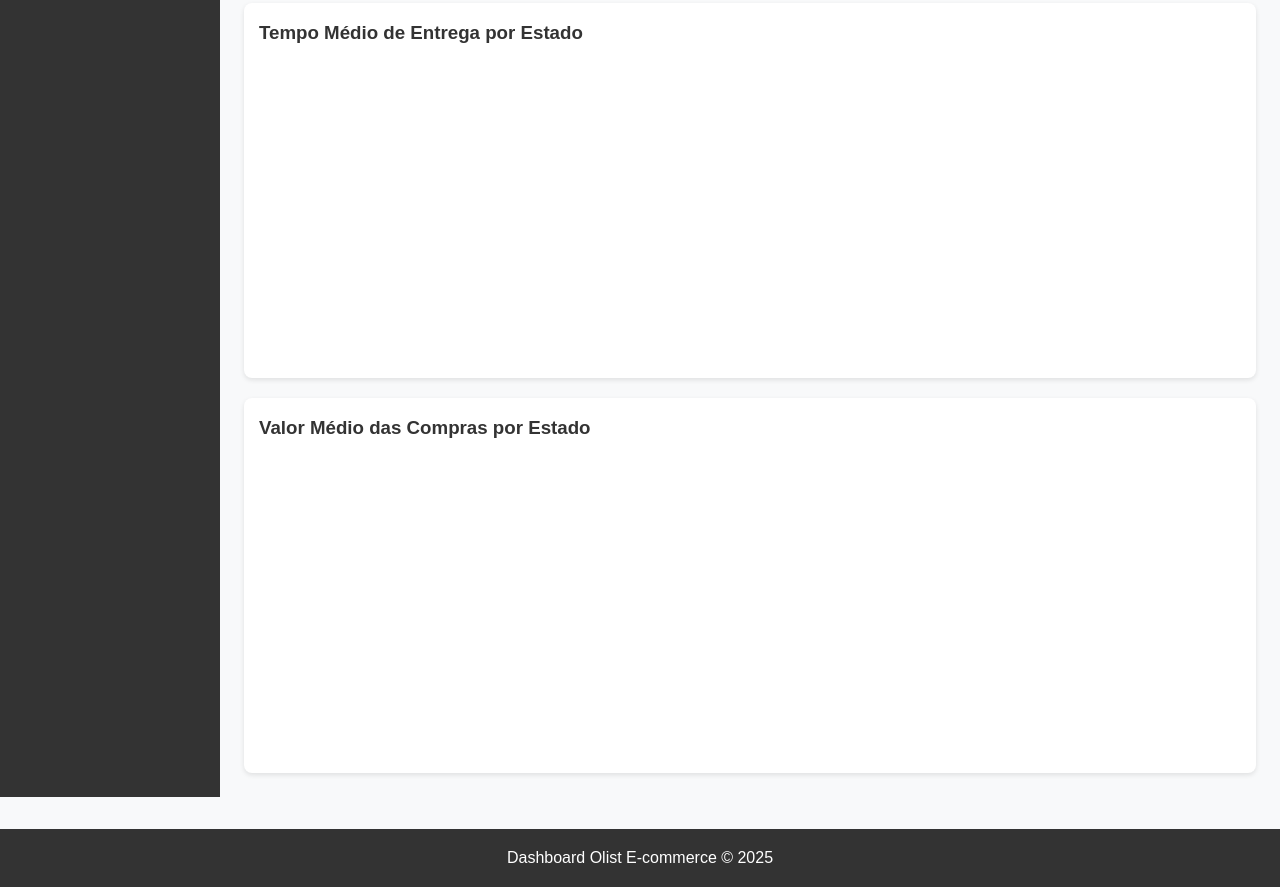
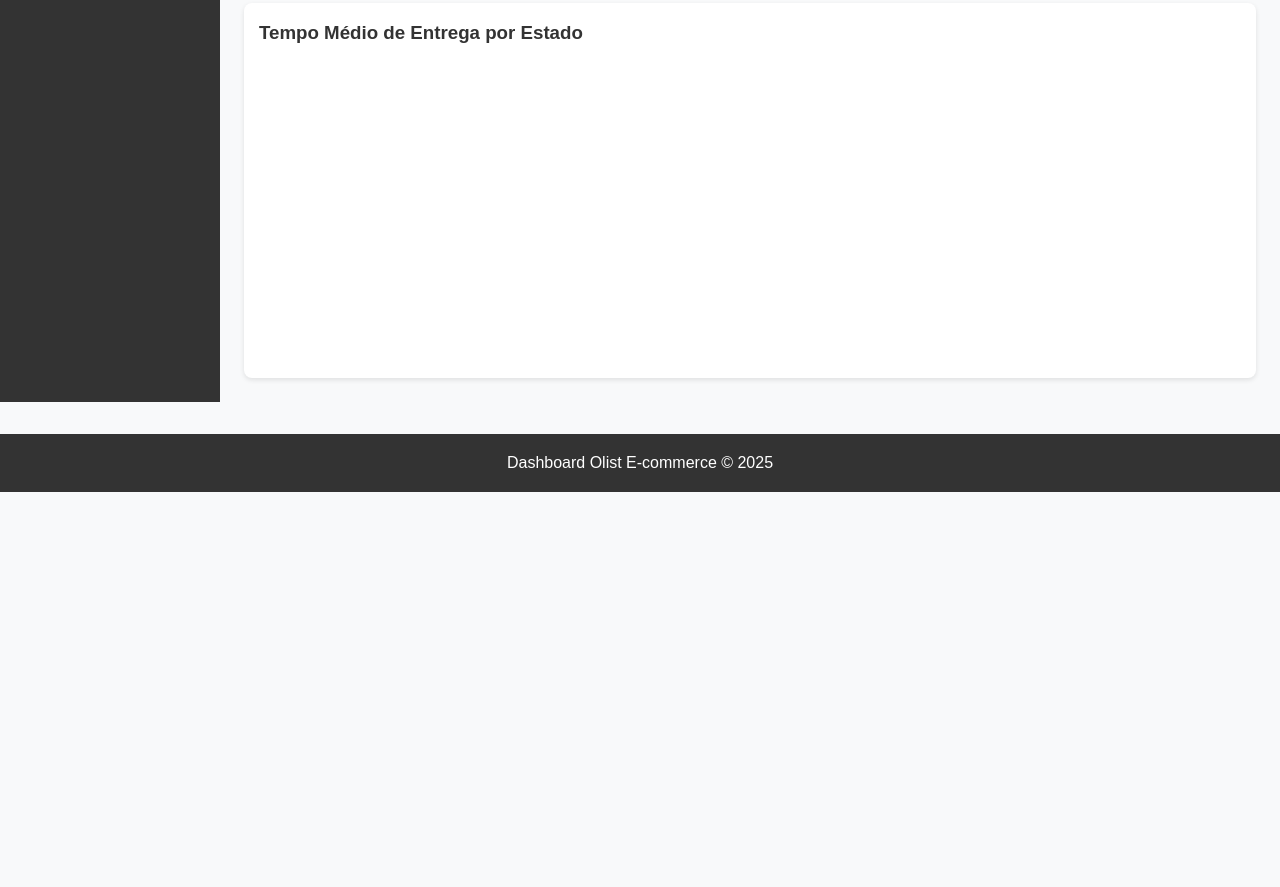
Before and after one commit to warthurzin/Dashbord-Vendas, a plain HTML site: page Dashbord/index.html in a window 1280 px wide. Shown: the part 945-1832 px from the top of the page. After the commit the page ends 1437 px from the top, so only its background shows below. Drawn offline with nearby package versions, Linux system fonts and the light colour scheme; no server answers.

Commit message:
Corrigindo Gráfico

```diff
--- a/Dashbord/index.html
+++ b/Dashbord/index.html
@@ -60,14 +60,6 @@
             </div>
           </div>
 
-          <!-- Gráfico 4 -->
-          <div class="chart-box">
-            <h3>Valor Médio das Compras por Estado</h3>
-            <div class="chart-container">
-              <canvas id="graficoValorPorEstado"></canvas>
-            </div>
-          </div>
-        </div>
       </section>
 
       <!-- Seção Produtos (CRUD) -->
```
